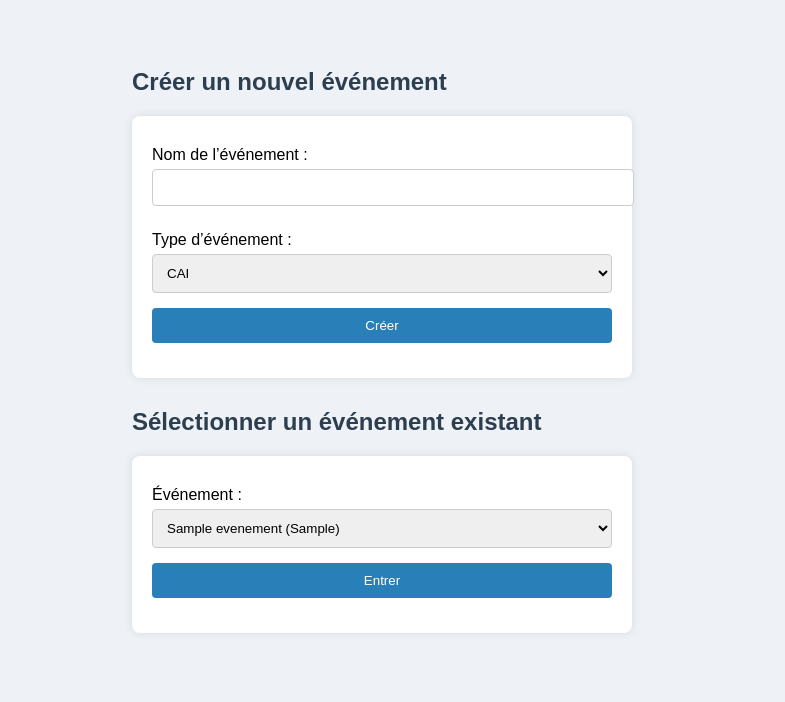
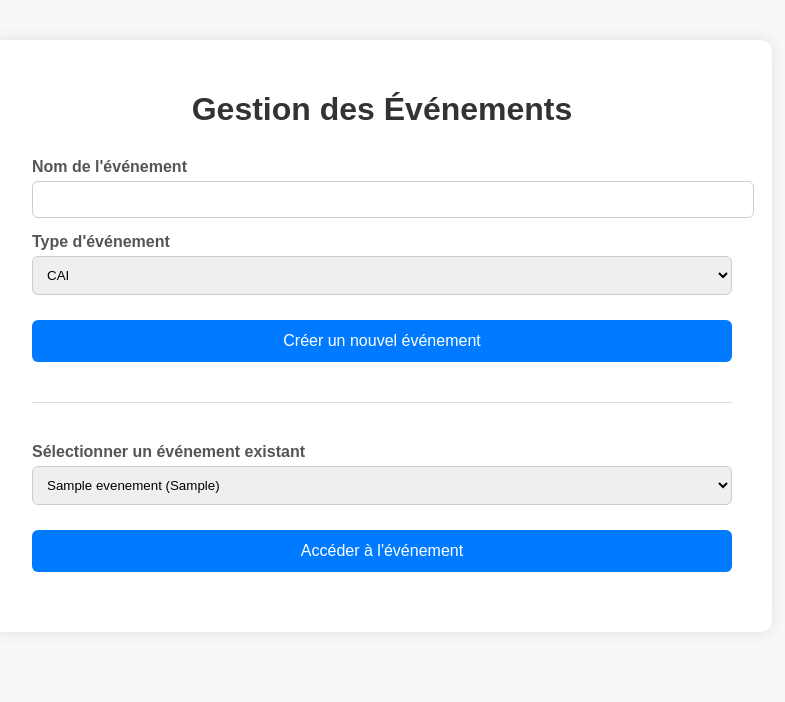
Before and after one commit to protec38/CAI, a Flask app: page /evenement/new in a window 1280 px wide. Shown: the top 702 px of the page, without its empty margins (258-1043 px from the left). Run offline with Flask 3, Linux system fonts and the light colour scheme; the visitor is signed in with stand-in values (Sample User, id 1); tables that the repository leaves empty hold one stand-in row (values such as "Sample post").

Commit message:
Update evenement_new.html

```diff
--- a/app/templates/evenement_new.html
+++ b/app/templates/evenement_new.html
@@ -2,81 +2,98 @@
 <html lang="fr">
 <head>
     <meta charset="UTF-8">
-    <title>Gestion des événements - CAI/CHU</title>
+    <title>Gestion des Événements</title>
     <style>
         body {
             font-family: Arial, sans-serif;
-            background-color: #eef2f7;
-            padding: 40px;
+            background-color: #f6f8fa;
+            margin: 0;
+            padding: 0;
         }
-        h2 {
-            color: #2c3e50;
+        .container {
+            max-width: 700px;
+            margin: 40px auto;
+            background: white;
+            padding: 30px 40px;
+            border-radius: 12px;
+            box-shadow: 0 0 15px rgba(0,0,0,0.1);
+        }
+        h1 {
+            text-align: center;
+            color: #333;
+            margin-bottom: 30px;
         }
         form {
-            background-color: white;
-            padding: 20px;
-            border-radius: 8px;
             margin-bottom: 30px;
-            box-shadow: 0 0 10px rgba(0,0,0,0.1);
         }
         label {
             display: block;
-            margin: 10px 0 5px;
+            margin-top: 15px;
+            font-weight: bold;
+            color: #555;
         }
-        input, select, button {
+        input, select {
+            width: 100%;
             padding: 10px;
-            width: 100%;
-            margin-bottom: 15px;
+            margin-top: 5px;
+            border-radius: 6px;
             border: 1px solid #ccc;
-            border-radius: 4px;
         }
         button {
-            background-color: #2980b9;
+            margin-top: 25px;
+            width: 100%;
+            padding: 12px;
+            background-color: #007bff;
+            border: none;
             color: white;
-            border: none;
+            font-size: 16px;
+            border-radius: 6px;
+            cursor: pointer;
         }
-        .section {
-            max-width: 500px;
-            margin: auto;
+        button:hover {
+            background-color: #0056b3;
+        }
+        .separator {
+            margin: 40px 0;
+            border-top: 1px solid #ddd;
         }
     </style>
 </head>
 <body>
+<div class="container">
+    <h1>Gestion des Événements</h1>
 
-<div class="section">
-
-    <h2>Créer un nouvel événement</h2>
-
+    <!-- Formulaire de création d'événement -->
     {% if user.is_admin or user.role == 'codep' %}
-    <form method="POST">
-        <label for="nom">Nom de l’événement :</label>
+    <form method="POST" action="{{ url_for('main_bp.evenement_new') }}">
+        <label for="nom">Nom de l'événement</label>
         <input type="text" name="nom" required>
 
-        <label for="type_evt">Type d’événement :</label>
+        <label for="type_evt">Type d'événement</label>
         <select name="type_evt" required>
             <option value="CAI">CAI</option>
             <option value="CHU">CHU</option>
             <option value="PRV">PRV</option>
         </select>
 
-        <button type="submit">Créer</button>
+        <button type="submit" name="action" value="create">Créer un nouvel événement</button>
     </form>
     {% endif %}
 
-    <h2>Sélectionner un événement existant</h2>
-
+    <!-- Sélection d'événement existant -->
+    {% if evenements %}
+    <div class="separator"></div>
     <form method="POST" action="{{ url_for('main_bp.select_evenement') }}">
-        <label for="evenement_id">Événement :</label>
+        <label for="evenement_id">Sélectionner un événement existant</label>
         <select name="evenement_id" required>
             {% for evt in evenements %}
                 <option value="{{ evt.id }}">{{ evt.nom }} ({{ evt.numero }})</option>
             {% endfor %}
         </select>
 
-        <button type="submit">Entrer</button>
+        <button type="submit" name="action" value="select">Accéder à l'événement</button>
     </form>
-
+    {% endif %}
 </div>
-
 </body>
 </html>
```
